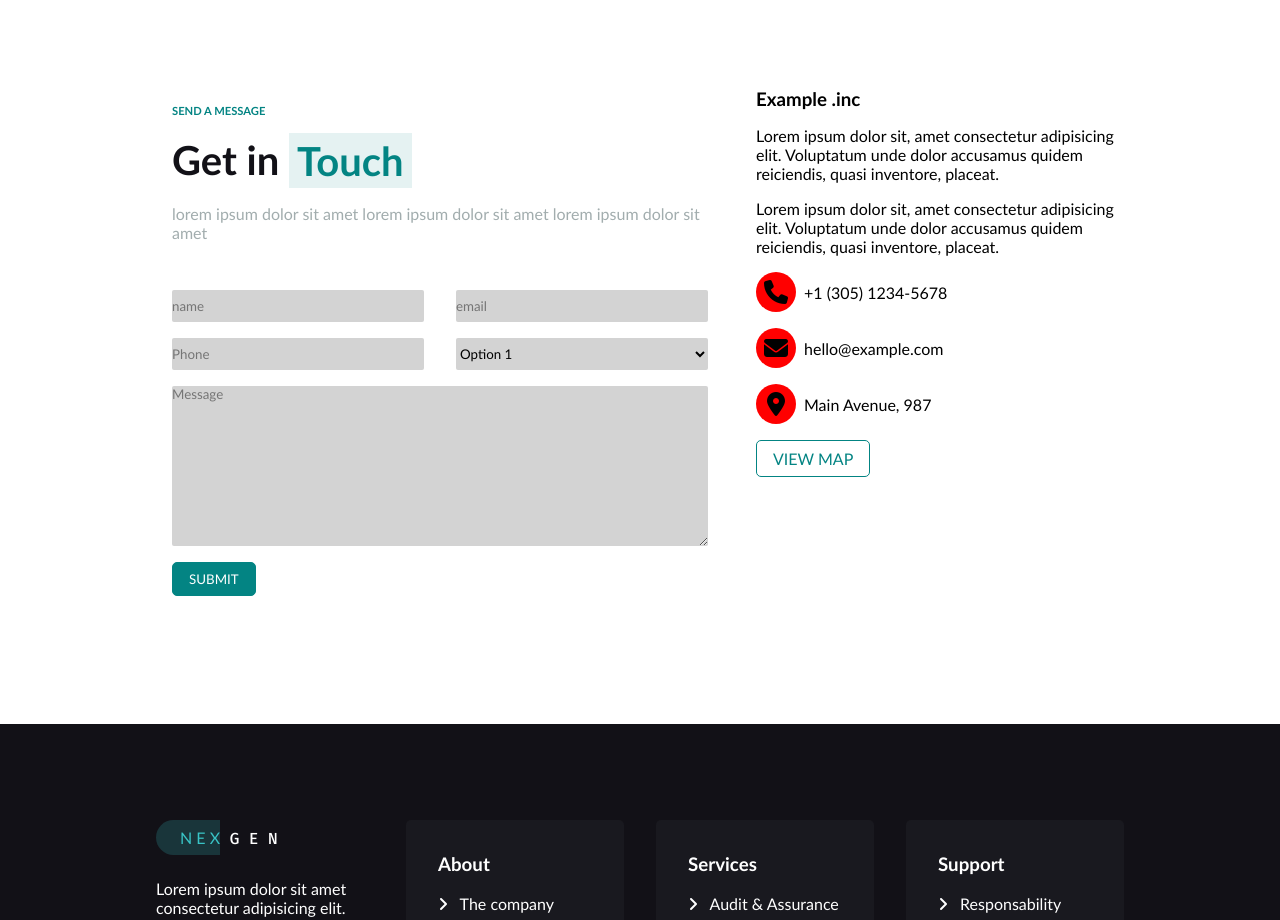
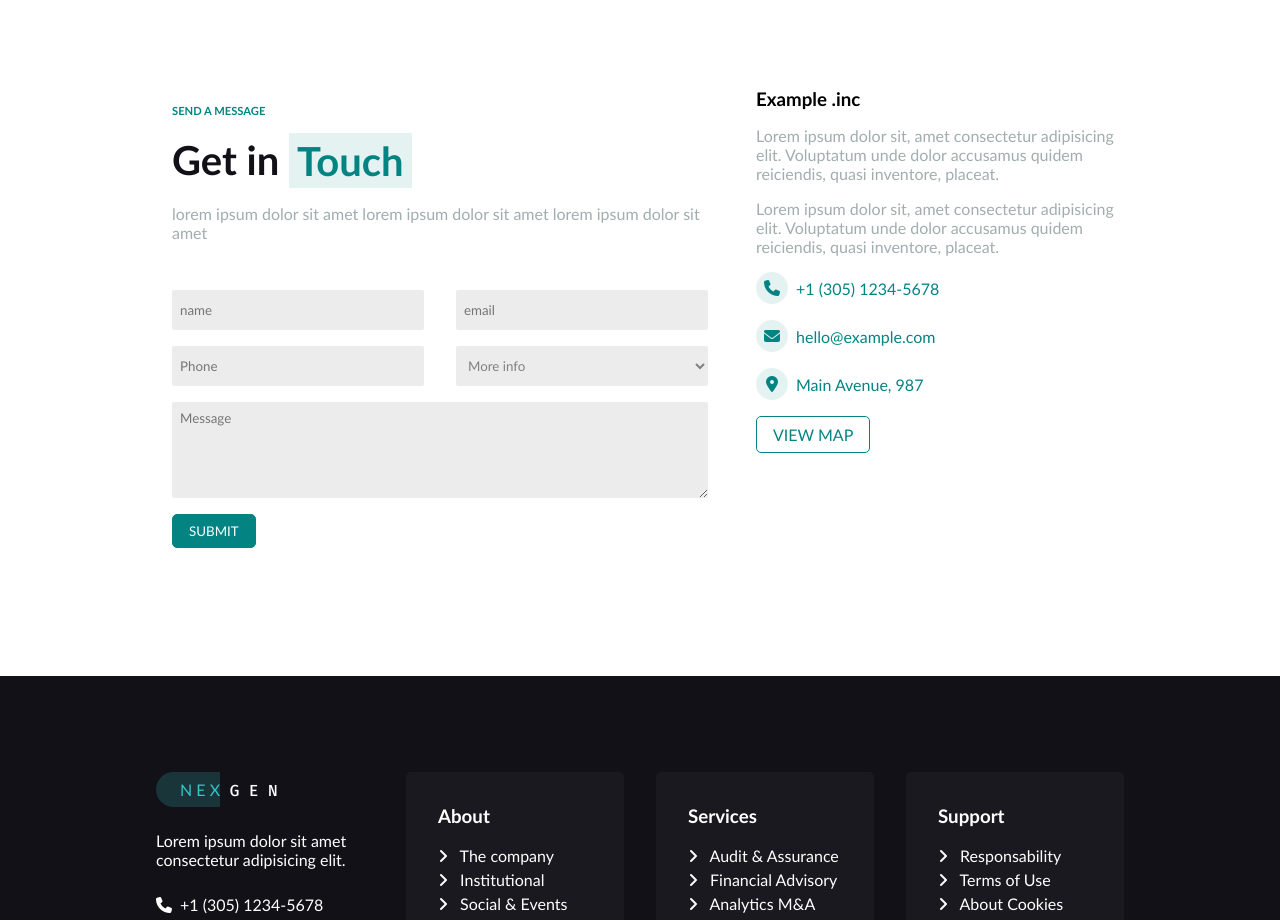
Before and after one commit to andrea-prina/proj-html-vuejs, a Vue app: page / in a window 1280 px wide. Shown: the part 4460-5380 px from the top of the page. Built offline with nearby package versions, Linux system fonts and the light colour scheme.

Commit message:
feat(ContactSection): Align style to reference

```diff
--- a/src/assets/styles/generals.scss
+++ b/src/assets/styles/generals.scss
@@ -22,6 +22,7 @@
 .unstyled-list {
     list-style: none;
 }
+
 
 .btn {
     padding: .5rem 1rem;
@@ -67,3 +68,9 @@
     width: 40px;
     font-size: 1.5rem;
 }
+
+.small-icon {
+    height: 30px;
+    width: 30px;
+    font-size: 1rem;
+}
--- a/src/assets/styles/variables.scss
+++ b/src/assets/styles/variables.scss
@@ -3,6 +3,7 @@ $bgc1 : #E3E7DF;
 $bgc2 : #FFF;
 $bgc3 : #121117;
 $bgc4 : #24333d;
+$bgc5 : #ECECEC;
 
 $bgtrans : rgba(0,0,0,0);
 
--- a/src/components/structure/main/ContactSection.vue
+++ b/src/components/structure/main/ContactSection.vue
@@ -8,11 +8,12 @@
                     <input type="text" placeholder="email">
                     <input type="phone" placeholder="Phone">
                     <select name="" id="">
+                        <option value="" disabled selected>More info</option>
                         <option value="">Option 1</option>
                         <option value="">Option 2</option>
                         <option value="">Option 3</option>
                     </select>
-                    <textarea name="" id="" cols="30" rows="10" placeholder="Message"></textarea>
+                    <textarea name="" id="" cols="30" rows="5" placeholder="Message"></textarea>
                     <input type="submit" value="Submit" class="btn btn-style1">
                 </form>
             </div>
@@ -22,13 +23,13 @@
                 <p>Lorem ipsum dolor sit, amet consectetur adipisicing elit. Voluptatum unde dolor accusamus quidem reiciendis, quasi inventore, placeat.</p>
                 <ul class="unstyled-list">
                     <li>
-                        <span class="centered-circle-icon big-icon"><i class="fa-solid fa-phone"></i></span>{{contacts.phone}}
+                        <span class="centered-circle-icon small-icon"><i class="fa-solid fa-phone"></i></span>{{contacts.phone}}
                     </li>
                     <li>
-                        <span class="centered-circle-icon big-icon"><i class="fa-solid fa-envelope"></i></span>{{contacts.mail}}
+                        <span class="centered-circle-icon small-icon"><i class="fa-solid fa-envelope"></i></span>{{contacts.mail}}
                     </li>
                     <li>
-                        <span class="centered-circle-icon big-icon"><i class="fa-solid fa-location-dot"></i></span> {{contacts.address}}
+                        <span class="centered-circle-icon small-icon"><i class="fa-solid fa-location-dot"></i></span> {{contacts.address}}
                     </li>
                 </ul>
                 <a href="#" class="btn btn-style3">VIEW MAP</a>
@@ -92,8 +93,16 @@ export default {
         width: 40%;
         padding: 1rem;
 
+        p {
+            color: $txtc2;
+        }
+
+        ul {
+            color: $brandColor;
+        }
+
         span {
-            background-color: red;
+            background-color: $brandColorTransp;
         }
 
         li {
@@ -124,13 +133,15 @@ export default {
 
         input[type="text"], input[type="phone"], select {
             width: calc((100% - 0.5rem * 2 * 2) / 2);
-            line-height: 2rem;
+            height: 2.5rem;
         }
 
         input[type="text"], input[type="phone"], select, textarea {
-                background-color: lightgrey;
+                background-color: $bgc5;
+                padding: 0.5rem;
                 border-radius: 2px;
                 border: 0;
+                color: grey;
         }
 
     }
```
